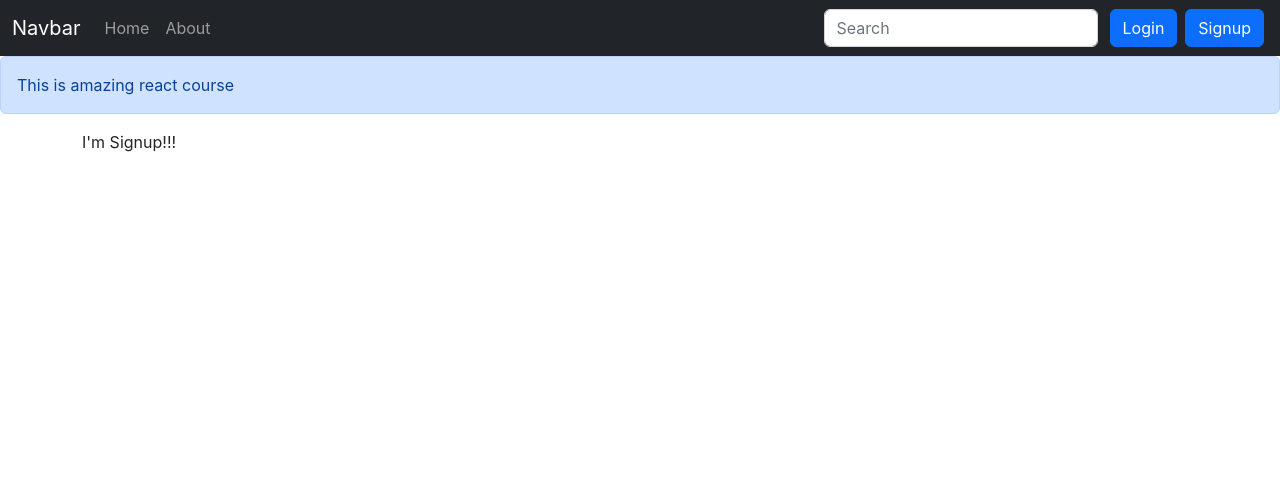
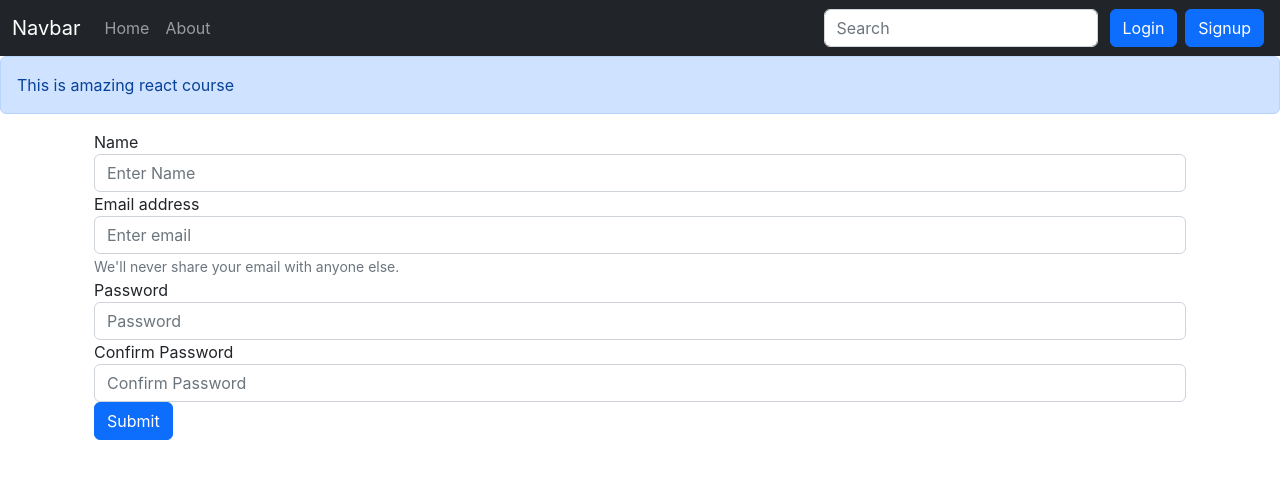
Before and after one commit to usernotavailable123/Notes, a React (Create React App) app: page /signup in a window 1280 px wide. Shown: the top 478 px of the page. Built offline with nearby package versions, Linux system fonts and the light colour scheme.

Commit message:
create a signup component

```diff
--- a/src/components/Signup.js
+++ b/src/components/Signup.js
@@ -1,9 +1,59 @@
-import React from 'react'
+import React ,{useState} from 'react'
+import { useNavigate } from 'react-router-dom';
+const Signup = () => {
+  const navigate = useNavigate();// //use navigate hook to redirect
 
-const Signup = () => {
+  const [credentials,setCredentials] = useState({email:"",password:"",name:"",cpassword:""});
+  const handleSubmit = async (e) =>{
+    e.preventDefault();
+    const {name,email,password} = credentials;
+
+    const response = await fetch("http://localhost:5000/api/auth/createuser", {
+      method: 'POST',
+      headers: {
+        'Content-Type': 'application/json',
+      },
+      body: JSON.stringify({name,email,password})
+    });
+    const json = await response.json();
+    console.log(json);
+    if(json.success){
+      //save the auth token & redirect
+      localStorage.setItem('token',json.authtoken);
+      //use history hook to redirect
+      navigate('/');
+
+    }
+    else{
+      alert("Invalid credentials");
+    }
+  }
+  const onChange = (e) => {
+    setCredentials({ ...credentials, [e.target.name]: e.target.value })
+  }
   return (
-    <div>
-      I'm Signup!!!
+    <div className="container">
+      <form onSubmit={handleSubmit}>
+  <div className="form-group">
+    <label htmlFor="name">Name</label>
+    <input type="text" className="form-control" id="name" name="name" aria-describedby="emailHelp" placeholder="Enter Name" onChange={onChange}/>
+    {/* <small id="emailHelp" className="form-text text-muted">We'll never share your email with anyone else.</small> */}
+  </div>
+  <div className="form-group">
+    <label htmlFor="email">Email address</label>
+    <input type="email" className="form-control" name="email" id="email" aria-describedby="emailHelp" placeholder="Enter email" onChange={onChange}/>
+    <small id="emailHelp" className="form-text text-muted">We'll never share your email with anyone else.</small>
+  </div>
+  <div className="form-group">
+    <label htmlFor="password">Password</label>
+    <input type="password" className="form-control" name ="password" id="password" placeholder="Password" onChange={onChange} minLength={5} required/>
+  </div>
+  <div className="form-group">
+    <label htmlFor="cpassword">Confirm Password</label>
+    <input type="password" className="form-control" name = "cpassword" id="cpassword" placeholder="Confirm Password" onChange={onChange} minLength={5} required/>
+  </div>
+  <button type="submit" className="btn btn-primary">Submit</button>
+</form>
     </div>
   )
 }
```
Also changed, not shown: 1 other file (tests, documents, lock files or other folders).
